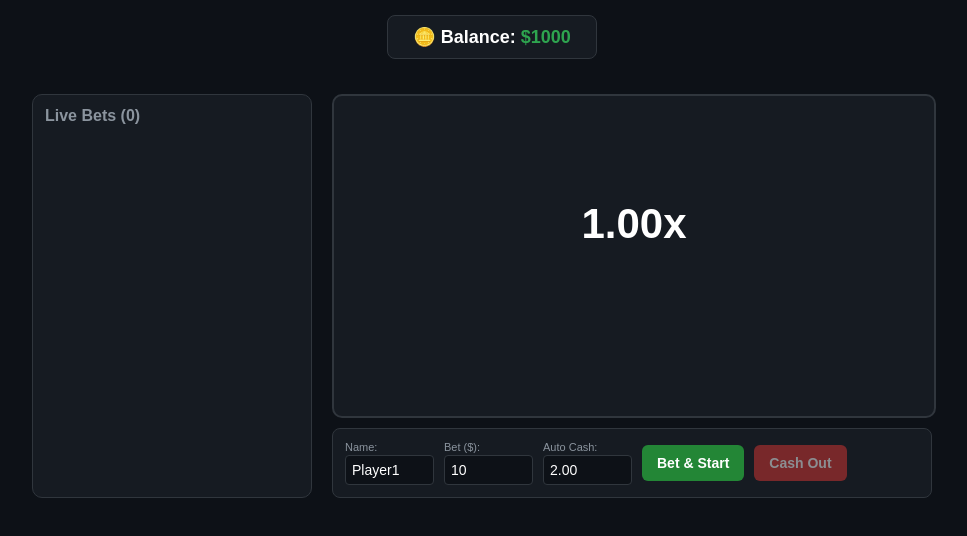
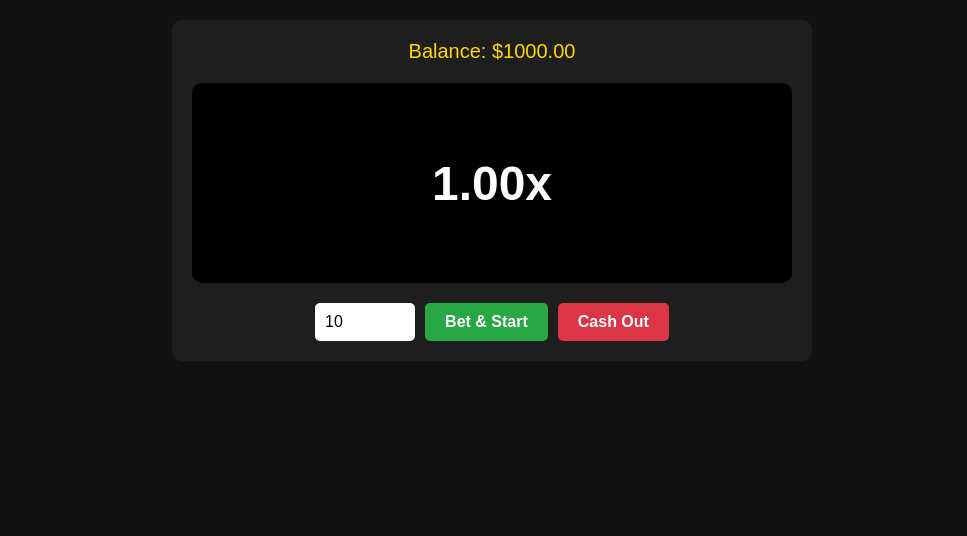
Before and after one commit to steji13705-ai/Aviator-Game, a website: page index.html in a window 1280 px wide. Shown: the whole page, without its empty margins (148-1115 px from the left). Drawn offline with nearby package versions, Linux system fonts and the light colour scheme.

Commit message:
Update index.html

```diff
--- a/index.html
+++ b/index.html
@@ -1,180 +1,86 @@
 <!DOCTYPE html>
-<html lang="pa">
+<html lang="en">
 <head>
     <meta charset="UTF-8">
     <meta name="viewport" content="width=device-width, initial-scale=1.0">
-    <title>Aviator Pro Game</title>
+    <title>Aviator Game</title>
     <style>
         body {
-            background-color: #0d1117;
+            background-color: #121212;
             color: white;
             font-family: Arial, sans-serif;
+            text-align: center;
+            margin: 0;
+            padding: 20px;
+        }
+        .container {
+            max-width: 600px;
+            margin: auto;
+            background: #1e1e1e;
+            padding: 20px;
+            border-radius: 10px;
+        }
+        .balance-box {
+            font-size: 20px;
+            margin-bottom: 20px;
+            color: #ffd700;
+        }
+        .game-card {
+            background: #000;
+            height: 200px;
             display: flex;
-            flex-direction: column;
             align-items: center;
-            padding: 15px;
-            margin: 0;
+            justify-content: center;
+            border-radius: 10px;
+            margin-bottom: 20px;
         }
-
-        .wallet-container {
-            background-color: #161b22;
-            padding: 10px 25px;
-            border-radius: 8px;
-            border: 1px solid #30363d;
-            margin-bottom: 10px;
-            font-size: 18px;
+        #multiplier {
+            font-size: 48px;
             font-weight: bold;
+            color: #ffffff;
         }
-        .balance-val { color: #2ea44f; }
-
-        /* History Multipliers Bar */
-        .history-bar {
-            display: flex;
-            gap: 8px;
-            margin-bottom: 15px;
-            width: 100%;
-            max-width: 920px;
-            overflow-x: auto;
-            padding: 5px 0;
-        }
-        .history-tag {
-            padding: 4px 10px;
-            border-radius: 12px;
-            font-size: 13px;
-            font-weight: bold;
-            background-color: #21262d;
-        }
-        .tag-low { color: #388bfd; border: 1px solid #388bfd; }
-        .tag-high { color: #a371f7; border: 1px solid #a371f7; }
-
-        /* Layout */
-        .main-layout { display: flex; gap: 20px; max-width: 920px; width: 100%; }
-
-        /* Bets Panel */
-        .live-bets-panel {
-            width: 280px;
-            background-color: #161b22;
-            border: 1px solid #30363d;
-            border-radius: 10px;
-            padding: 12px;
-            box-sizing: border-box;
-        }
-        .bets-list { list-style: none; padding: 0; margin: 0; max-height: 340px; overflow-y: auto; }
-        .bet-item {
-            display: flex;
-            justify-content: space-between;
-            padding: 6px 8px;
-            border-bottom: 1px solid #21262d;
-            font-size: 13px;
-            border-radius: 4px;
-            margin-bottom: 4px;
-            background-color: #0d1117;
-        }
-        .bet-item.cashed-out { background-color: rgba(46, 164, 79, 0.15); border-left: 3px solid #2ea44f; }
-
-        /* Canvas Panel */
-        .game-container {
-            position: relative;
-            width: 600px;
-            height: 320px;
-            border: 2px solid #30363d;
-            border-radius: 10px;
-            background-color: #161b22;
-            overflow: hidden;
-        }
-        canvas { width: 100%; height: 100%; }
-
-        .multiplier {
-            position: absolute;
-            top: 40%;
-            left: 50%;
-            transform: translate(-50%, -50%);
-            font-size: 42px;
-            font-weight: bold;
-            color: white;
-            text-align: center;
-        }
-
-        /* Controls */
         .controls {
-            margin-top: 10px;
             display: flex;
             gap: 10px;
+            justify-content: center;
             align-items: center;
-            background-color: #161b22;
-            padding: 12px;
-            border-radius: 8px;
-            border: 1px solid #30363d;
-            width: 600px;
-            box-sizing: border-box;
         }
-        .input-group { display: flex; flex-direction: column; gap: 2px; }
-        .input-group label { font-size: 11px; color: #8b949e; }
-        input {
-            padding: 6px;
-            font-size: 14px;
-            border-radius: 4px;
-            border: 1px solid #30363d;
-            background-color: #0d1117;
-            color: white;
-            width: 75px;
+        input[type="number"] {
+            padding: 10px;
+            font-size: 16px;
+            width: 80px;
+            border-radius: 5px;
+            border: none;
         }
         button {
-            padding: 10px 15px;
-            font-size: 14px;
+            padding: 10px 20px;
+            font-size: 16px;
             font-weight: bold;
             border: none;
-            border-radius: 6px;
+            border-radius: 5px;
             cursor: pointer;
         }
-        #start-btn { background-color: #238636; color: white; }
-        #cashout-btn { background-color: #da3633; color: white; }
-        button:disabled { opacity: 0.5; cursor: not-allowed; }
+        .btn-bet { background-color: #28a745; color: white; }
+        .btn-cashout { background-color: #dc3545; color: white; }
     </style>
 </head>
 <body>
 
-    <div class="wallet-container">🪙 Balance: <span id="balance" class="balance-val">$1000</span></div>
+    <div class="container">
+        <div class="balance-box" id="balance">Balance: $1000.00</div>
 
-    <!-- Multipliers History Bar -->
-    <div id="history-bar" class="history-bar"></div>
-
-    <div class="main-layout">
-        <div class="live-bets-panel">
-            <h4 style="margin:0 0 10px 0; color:#8b949e;">Live Bets (<span id="active-players-count">0</span>)</h4>
-            <ul id="bets-list" class="bets-list"></ul>
+        <div class="game-card">
+            <h1 id="multiplier">1.00x</h1>
         </div>
 
-        <div>
-            <div class="game-container">
-                <canvas id="gameCanvas"></canvas>
-                <div id="multiplier" class="multiplier">1.00x</div>
-            </div>
-
-            <div class="controls">
-                <div class="input-group">
-                    <label>Name:</label>
-                    <input type="text" id="player-name" value="Player1">
-                </div>
-                <div class="input-group">
-                    <label>Bet ($):</label>
-                    <input type="number" id="bet-amount" value="10">
-                </div>
-                <div class="input-group">
-                    <label>Auto Cash:</label>
-                    <input type="number" id="auto-cashout" value="2.00" step="0.1">
-                </div>
-                <button id="start-btn" onclick="startGame()">Bet & Start</button>
-                <button id="cashout-btn" onclick="cashOut()" disabled>Cash Out</button>
-            </div>
+        <div class="controls">
+            <input type="number" id="betAmount" value="10" min="1">
+            <button class="btn-bet" onclick="startGame()">Bet & Start</button>
+            <button class="btn-cashout" onclick="cashOut()">Cash Out</button>
         </div>
     </div>
 
-    <!-- Audio Effects -->
-    <audio id="fly-sound" src="https://assets.mixkit.co/active_storage/sfx/2000/2000-preview.mp3" loop></audio>
-    <audio id="win-sound" src="https://assets.mixkit.co/active_storage/sfx/1435/1435-preview.mp3"></audio>
-    <audio id="crash-sound" src="https://assets.mixkit.co/active_storage/sfx/254/254-preview.mp3"></audio>
-
+    <!-- Socket.io Library Included First -->
     <script src="/socket.io/socket.io.js"></script>
     <script src="script.js"></script>
 </body>
```
